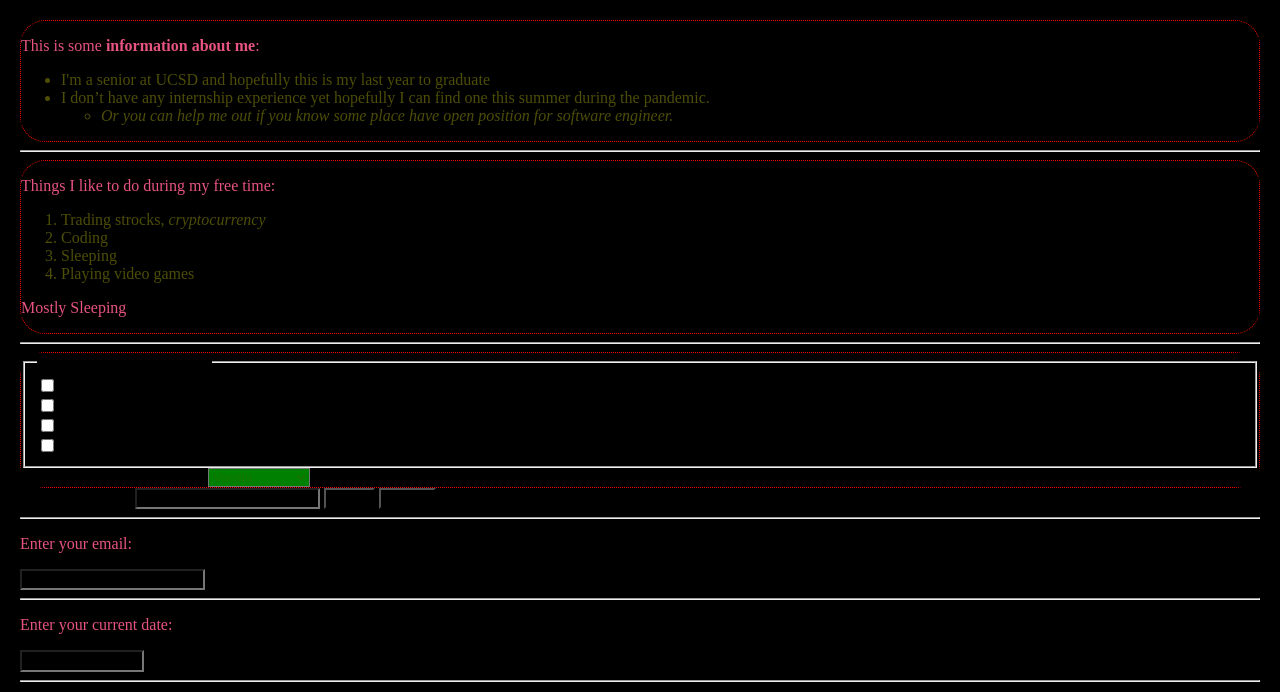
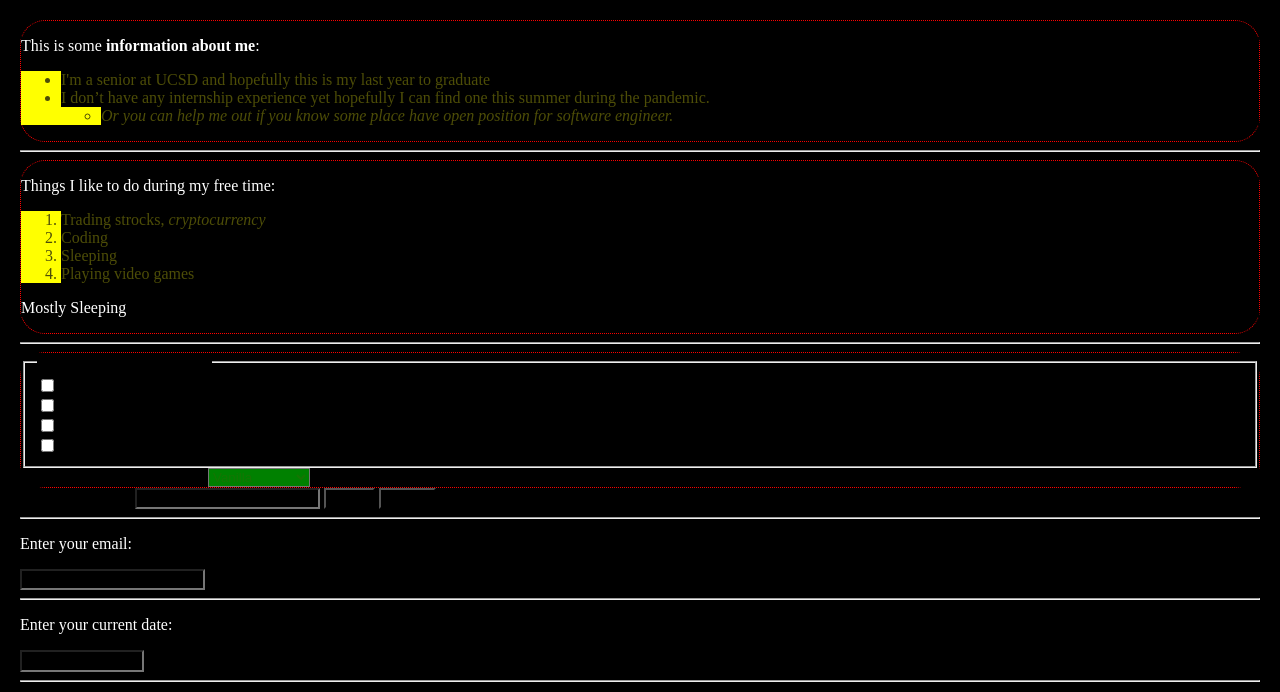
Before and after one commit to anvu1997/lab3, a plain HTML site: page index.html in a window 1280 px wide. Shown: the part 108-800 px from the top of the page. Drawn offline with Linux system fonts and the light colour scheme.

Commit message:
Update Style.css

```diff
--- a/Style.css
+++ b/Style.css
@@ -21,10 +21,10 @@ main section {
 }
 
 p {
-  color: #e75480;
+  color: white;
 }
 
-a[target] {
+a[target="_website"] {
   font-size: 150%;
   background-color: yellow;
   color: red;
@@ -37,6 +37,7 @@ h2:hover {
 }
 
 ol, ul {
+  background-color: yellow;
   color: rgba(77, 77, 7, 7);
 }
 
```
